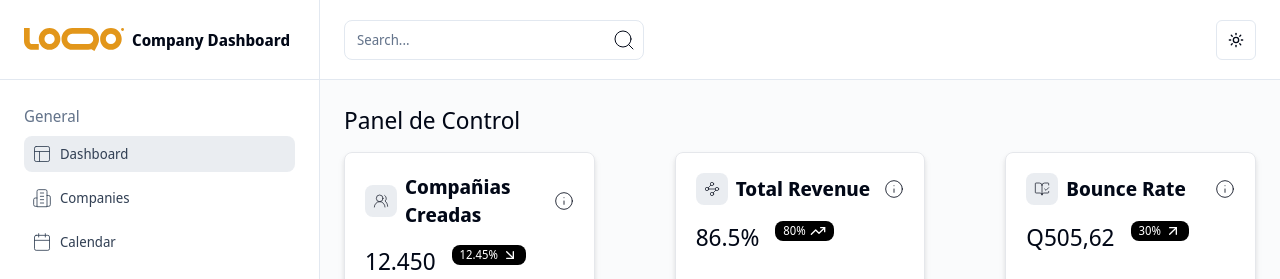
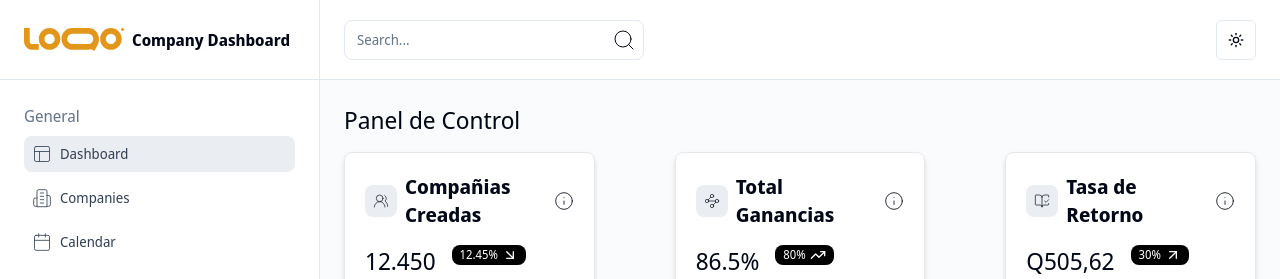
Before and after one commit to Bryan-Paredes/dashboard-companies, a Next.js app: page / in a window 1280 px wide. Shown: the top 279 px of the page. Built offline with nearby package versions, Linux system fonts and the light colour scheme; no server answers.

Commit message:
Modificar los títulos de "Total Revenue" a "Total Ganancias" y "Bounce Rate" a "Tasa de Retorno" en la página principal

```diff
--- a/app/(routes)/page.tsx
+++ b/app/(routes)/page.tsx
@@ -17,14 +17,14 @@ const dataCardSummary = [
     icon: Waypoints,
     total: "86.5%",
     avarage: 80,
-    title: "Total Revenue",
+    title: "Total Ganancias",
     tooltip: "See all of the Summary",
   },
   {
     icon: BookOpenCheck,
     total: "Q505,62",
     avarage: 30,
-    title: "Bounce Rate",
+    title: "Tasa de Retorno",
     tooltip: "See all of the Bounce Rate",
   },
 ];
```
